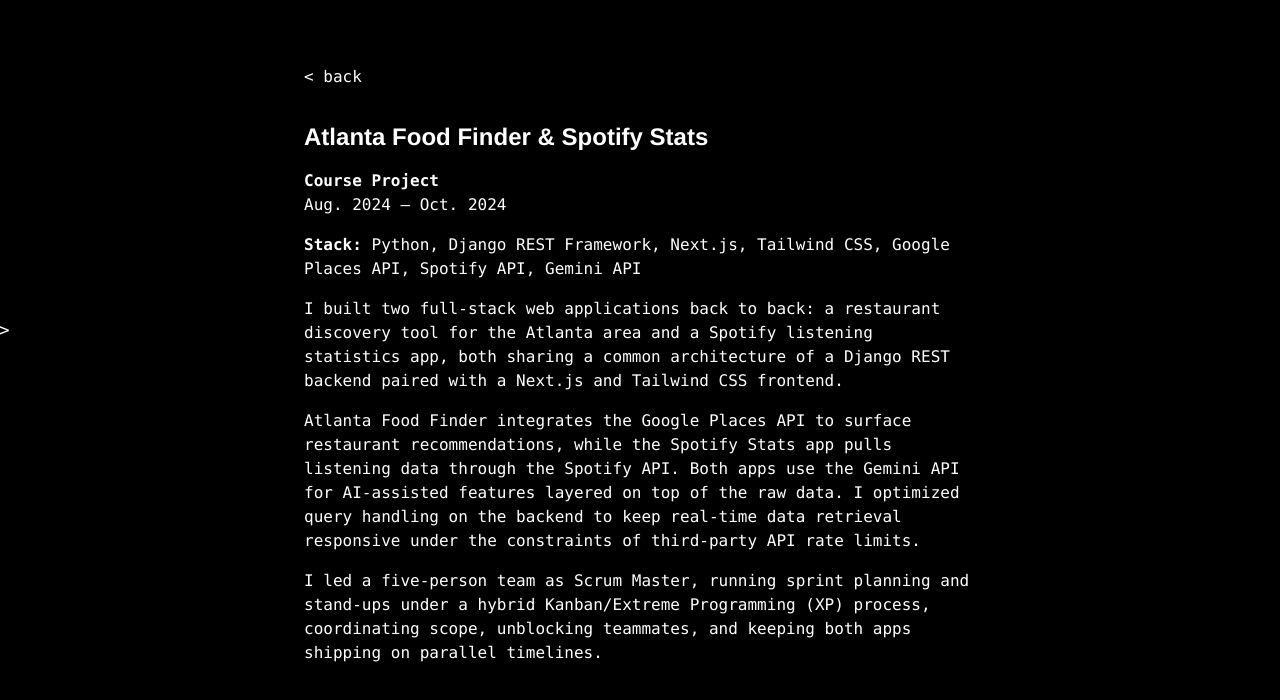
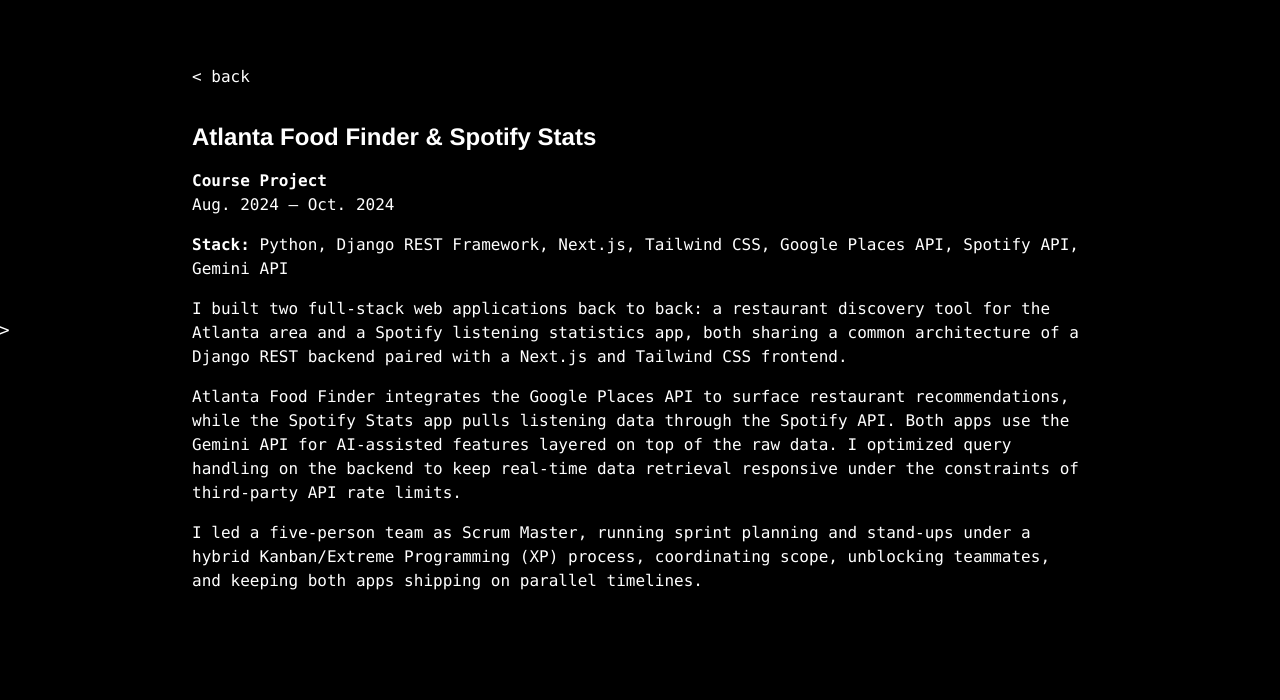
Before and after one commit to flieger-panda/sarang-suman, a React (Vite) app: page /portfolio/atlanta-food-finder-spotify-stats in a window 1280 px wide. Shown: the top 700 px of the page. Built offline with nearby package versions, Linux system fonts and the light colour scheme.

Commit message:
widened text view

```diff
--- a/src/pages/PortfolioProject.tsx
+++ b/src/pages/PortfolioProject.tsx
@@ -17,7 +17,7 @@
 
   return (
     <div ref={containerRef} className="min-h-svh bg-black px-6 py-16">
-      <div className="mx-auto max-w-2xl">
+      <div className="mx-auto max-w-4xl">
         <Link
           to="/portfolio"
           className="mb-8 inline-block font-mono text-white hover:[text-shadow:0_0_14px_rgba(255,255,255,1)]"
```
